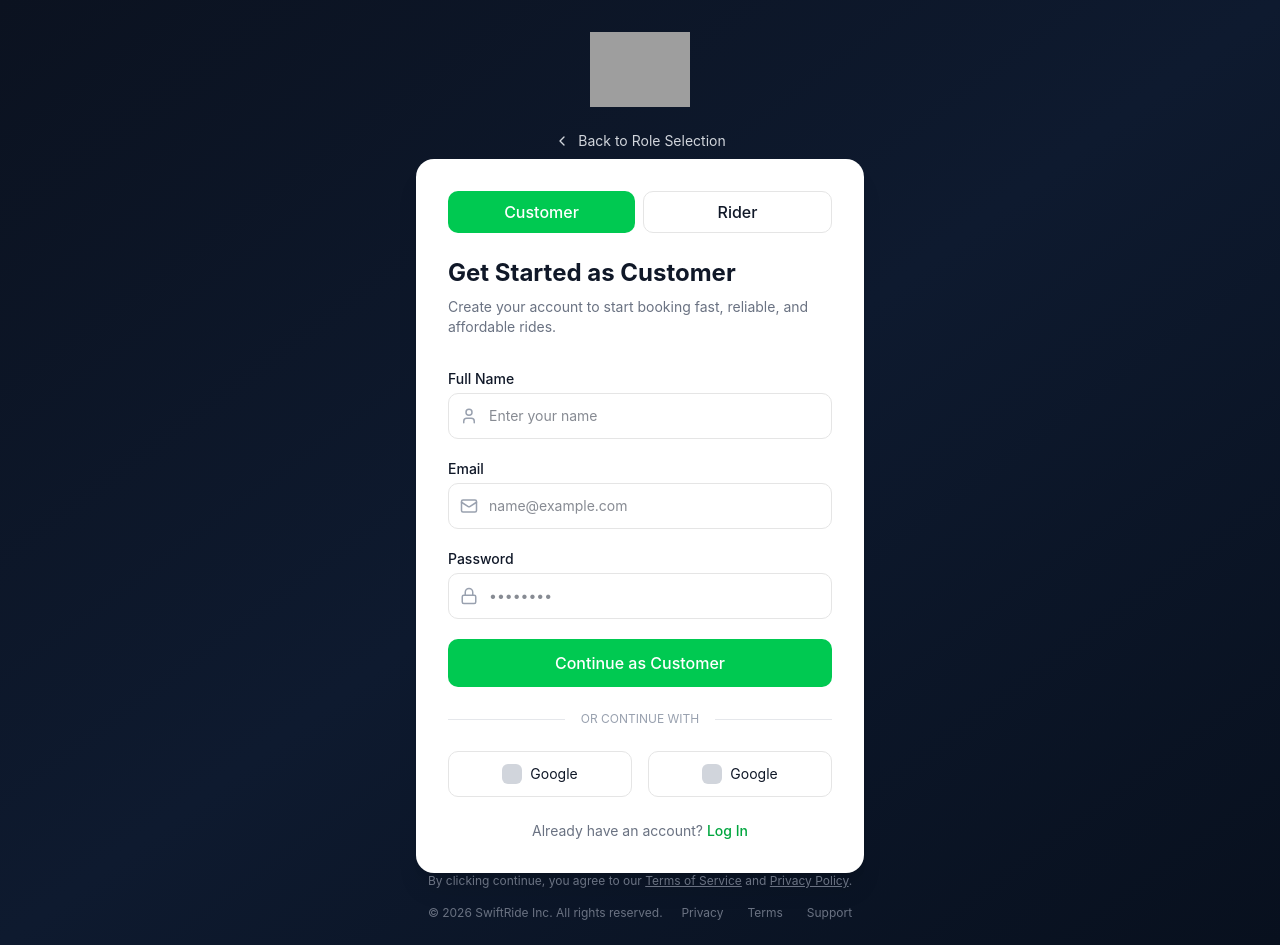
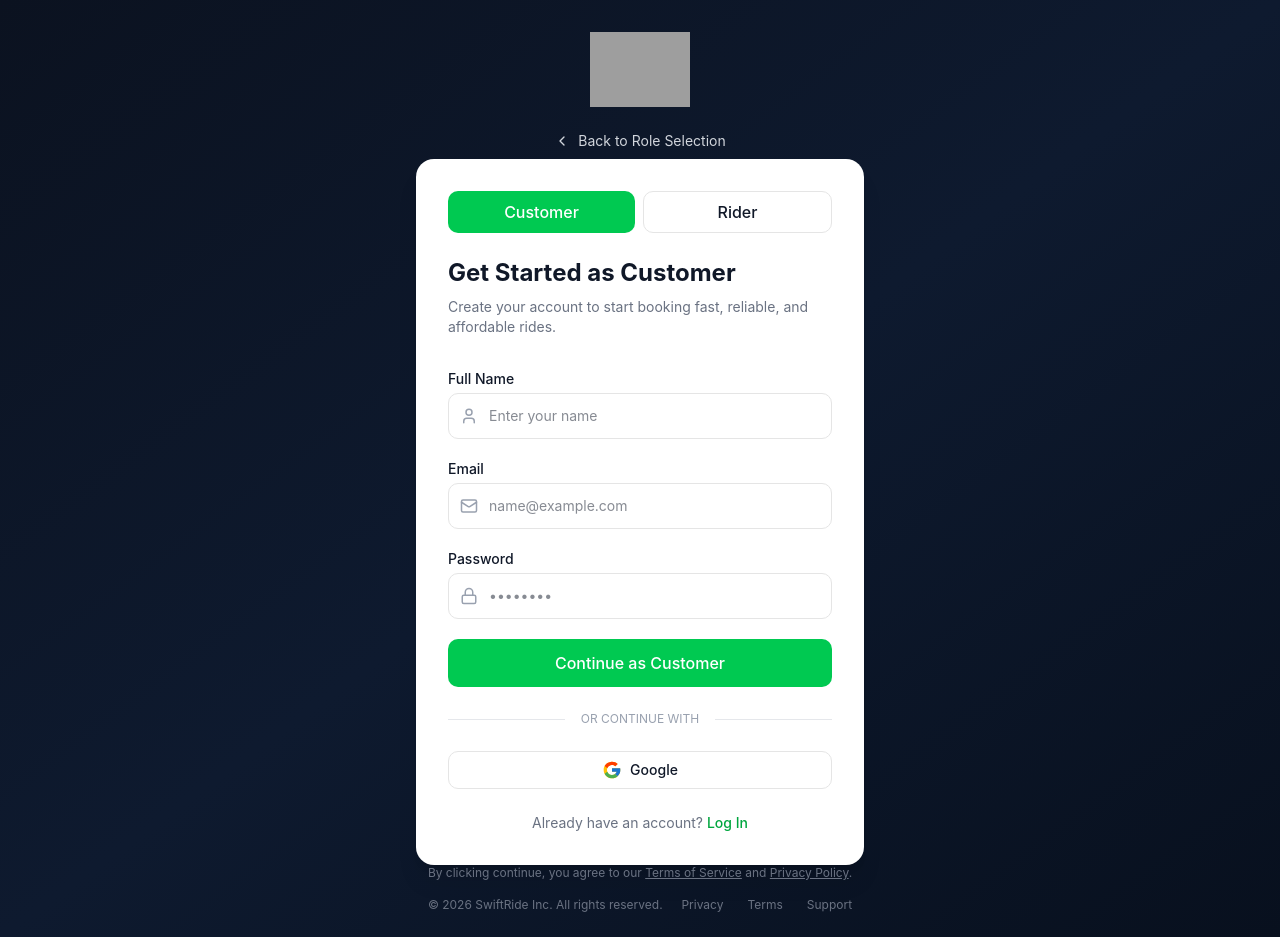
Before and after one commit to hemantgupta98/SwiftRide, a Next.js app in the folder client/: page /authCustomer in a window 1280 px wide. Built offline with nearby package versions, Linux system fonts and the light colour scheme; grey boxes are pictures that could not be loaded.

Commit message:
Update social button

```diff
--- a/client/src/app/authCuLogin/page.tsx
+++ b/client/src/app/authCuLogin/page.tsx
@@ -6,6 +6,7 @@ import { useForm, SubmitHandler } from "react-hook-form";
 import { Mail, Lock, ChevronLeft } from "lucide-react";
 import { forwardRef, useState } from "react";
 import { Toaster, toast } from "sonner";
+import SocialButton from "@/src/components/ui/socialButton";
 
 type InputData = {
   email: string;
@@ -275,8 +276,7 @@ export default function CustomerSignupPage() {
           </div>
 
           {/* Social */}
-          <div className="grid grid-cols-2 gap-4">
-            <SocialButton label="Google" />
+          <div className="grid grid-col-1 gap-4">
             <SocialButton label="Google" />
           </div>
 
@@ -352,12 +352,3 @@ const Input = forwardRef<
 });
 
 Input.displayName = "Input";
-
-function SocialButton({ label }: { label: string }) {
-  return (
-    <button className="border rounded-lg py-3 flex items-center justify-center gap-2 text-sm hover:bg-gray-50 transition">
-      <div className="w-5 h-5 bg-gray-300 rounded-sm" />
-      {label}
-    </button>
-  );
-}
--- a/client/src/app/authCustomer/page.tsx
+++ b/client/src/app/authCustomer/page.tsx
@@ -3,6 +3,7 @@
 import Image from "next/image";
 import { useRouter } from "next/navigation";
 import { useForm, SubmitHandler, Controller } from "react-hook-form";
+import SocialButton from "@/src/components/ui/socialButton";
 import {
   User,
   Mail,
@@ -395,8 +396,7 @@ export default function CustomerSignupPage() {
           </div>
 
           {/* Social */}
-          <div className="grid grid-cols-2 gap-4">
-            <SocialButton label="Google" />
+          <div className="grid grid-cols-1 gap-4">
             <SocialButton label="Google" />
           </div>
 
@@ -473,12 +473,3 @@ const Input = forwardRef<
 });
 
 Input.displayName = "Input";
-
-function SocialButton({ label }: { label: string }) {
-  return (
-    <button className="border rounded-lg py-3 flex items-center justify-center gap-2 text-sm hover:bg-gray-50 transition">
-      <div className="w-5 h-5 bg-gray-300 rounded-sm" />
-      {label}
-    </button>
-  );
-}
```
